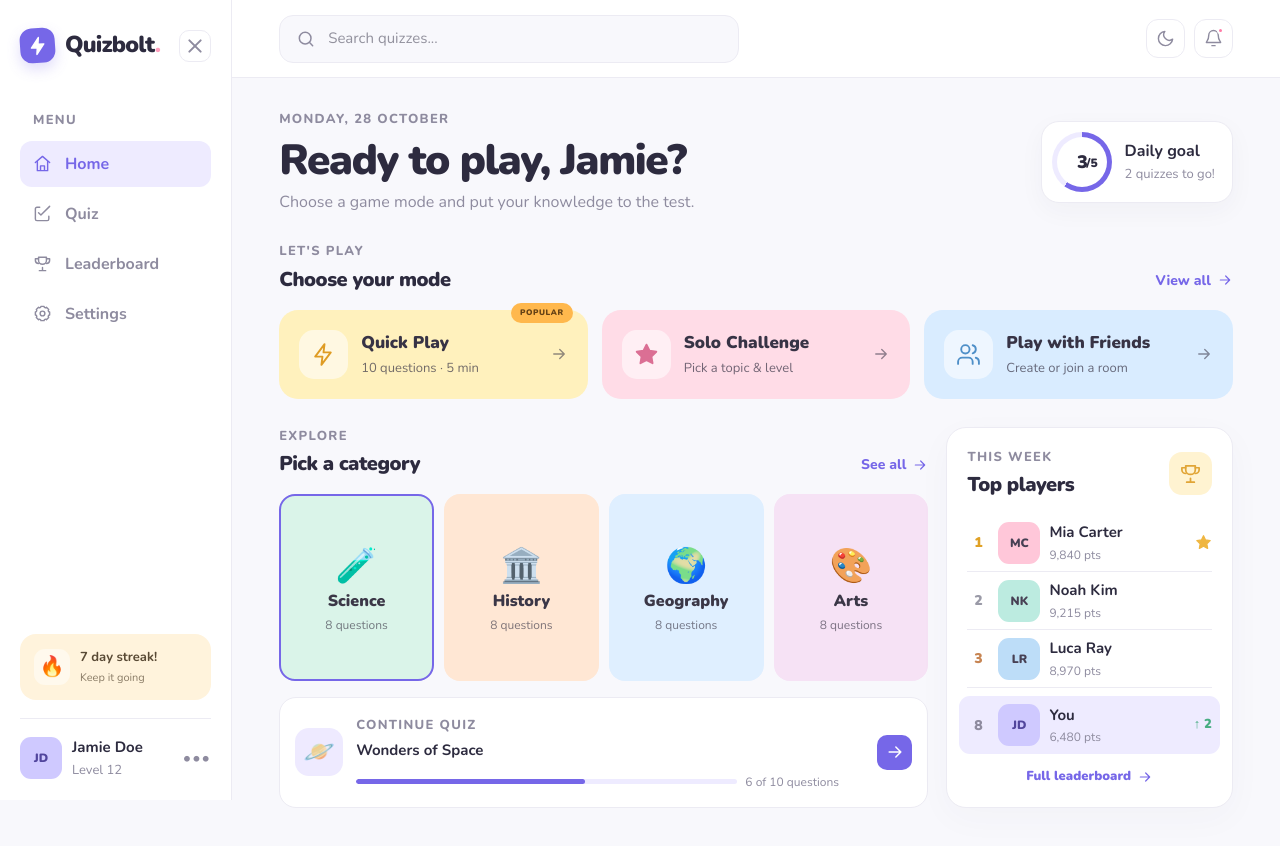
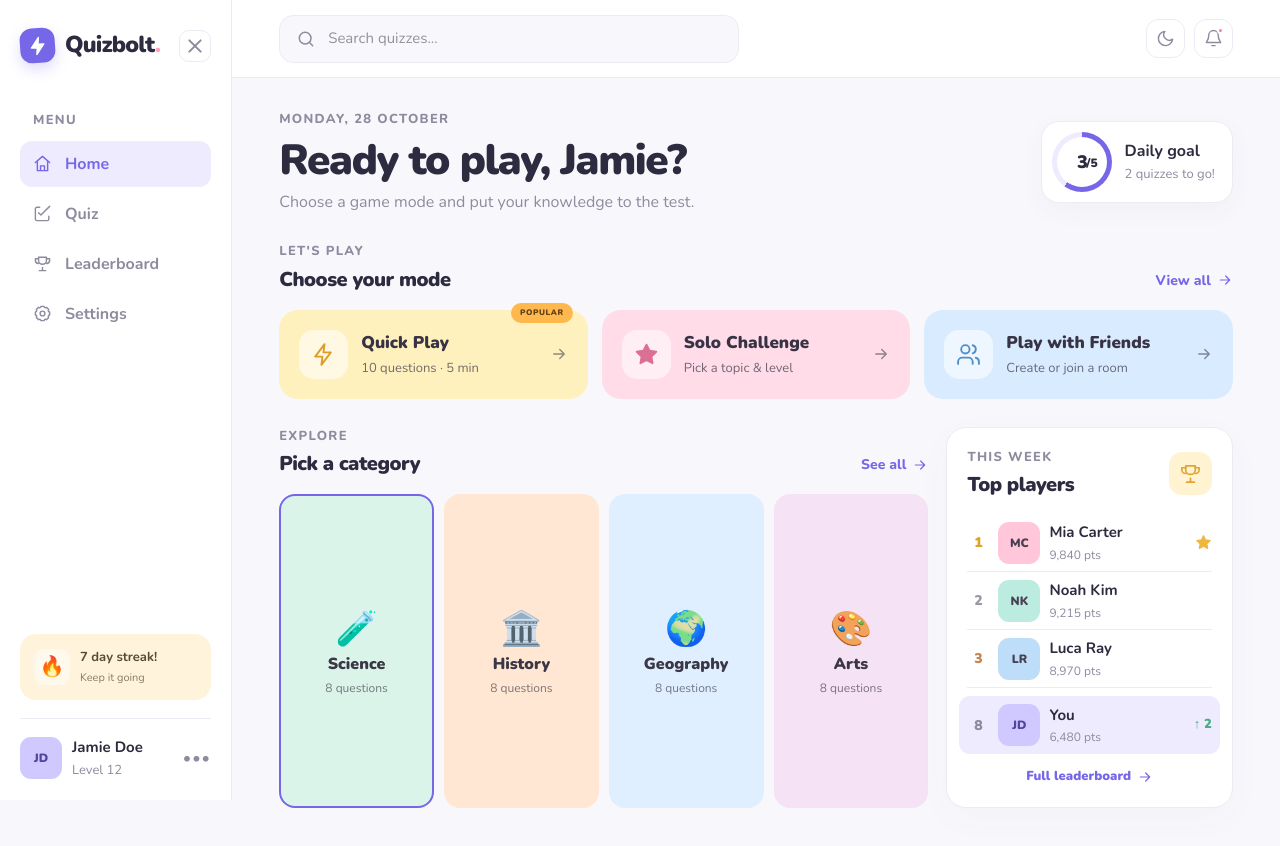
Before and after one commit to BangBangOperator/Quizbolt, a React (Vite) app: page / in a window 1280 px wide. Built offline with nearby package versions, Linux system fonts and the light colour scheme.

Commit message:
refactor: remove unused Continue Quiz feature and related code

```diff
--- a/src/App.jsx
+++ b/src/App.jsx
@@ -72,16 +72,6 @@ const initialNotifications = [
     unread: true,
   },
   {
-    id: 3,
-    emoji: "🪐",
-    type: "notifProgress",
-    color: "blue",
-    title: "Continue Wonders of Space",
-    text: "4 questions left to finish your quiz.",
-    time: "3 hours ago",
-    unread: true,
-  },
-  {
     id: 4,
     emoji: "👋",
     type: "notifInvites",
@@ -98,7 +88,6 @@ const DEFAULT_PREFS = {
   reduceMotion: false,
   notifRank: true,
   notifStreak: true,
-  notifProgress: true,
   notifInvites: true,
 };
 const DEFAULT_NAME = "Jamie Doe";
@@ -106,7 +95,11 @@ const DEFAULT_NAME = "Jamie Doe";
 function loadPrefs() {
   try {
     const saved = JSON.parse(localStorage.getItem("quiz-prefs"));
-    const merged = { ...DEFAULT_PREFS, ...saved };
+    // keep only known settings, so keys from older versions don't linger in storage
+    const merged = { ...DEFAULT_PREFS };
+    for (const key of Object.keys(DEFAULT_PREFS)) {
+      if (saved && key in saved) merged[key] = saved[key];
+    }
     if (![15, 20, 30].includes(merged.questionTime)) merged.questionTime = DEFAULT_PREFS.questionTime;
     return merged;
   } catch {
@@ -477,20 +470,6 @@ export default function App() {
                   </button>
                 ))}
               </div>
-              <div className="continue-card">
-                <div className="continue-icon">🪐</div>
-                <div className="continue-info">
-                  <span className="eyebrow">CONTINUE QUIZ</span>
-                  <strong>Wonders of Space</strong>
-                  <div className="progress">
-                    <i />
-                  </div>
-                  <small>6 of 10 questions</small>
-                </div>
-                <button aria-label="Continue Wonders of Space">
-                  <Icon name="arrow" size={20} />
-                </button>
-              </div>
             </section>
 
             <aside className="leaderboard-card">
--- a/src/Categories.jsx
+++ b/src/Categories.jsx
@@ -46,8 +46,8 @@ export default function Categories({ category, setCategory, onStart, onBack, don
         </div>
 
         <div className="start-card cat-start">
-          <div className="continue-icon">{selected.emoji}</div>
-          <div className="continue-info">
+          <div className="start-icon">{selected.emoji}</div>
+          <div className="start-info">
             <strong>{selected.name} quiz</strong>
             <span className="start-meta">
               {count} questions · about {Math.max(1, Math.round((count * questionTime) / 60))} min
--- a/src/QuizPage.jsx
+++ b/src/QuizPage.jsx
@@ -144,8 +144,8 @@ function Lobby({ categories, category, setCategory, done, goal, questionTime, on
           </div>
 
           <div className="start-card">
-            <div className="continue-icon">{selected.emoji}</div>
-            <div className="continue-info">
+            <div className="start-icon">{selected.emoji}</div>
+            <div className="start-info">
               <strong>{selected.name} quiz</strong>
               <span className="start-meta">
                 {count} questions · about {Math.round((count * questionTime) / 60)} min
--- a/src/Settings.jsx
+++ b/src/Settings.jsx
@@ -226,9 +226,6 @@ export default function Settings({
             <Row icon="bolt" tint="peach" title="Streak reminders" text="A nudge to keep your streak alive.">
               <Switch checked={prefs.notifStreak} onChange={(v) => setPref("notifStreak", v)} label="Streak reminders" />
             </Row>
-            <Row icon="quiz" tint="blue" title="Unfinished quizzes" text="Pick up where you left off.">
-              <Switch checked={prefs.notifProgress} onChange={(v) => setPref("notifProgress", v)} label="Unfinished quiz reminders" />
-            </Row>
             <Row icon="users" tint="pink" title="Friend invites" text="When someone invites you to a room.">
               <Switch checked={prefs.notifInvites} onChange={(v) => setPref("notifInvites", v)} label="Friend invite notifications" />
             </Row>
--- a/src/index.css
+++ b/src/index.css
@@ -851,65 +851,6 @@ main {
   border-color: #a99cff;
   box-shadow: 0 0 0 3px #7667e8aa;
 }
-.continue-card {
-  margin-top: 16px;
-  border: 1px solid var(--line);
-  background: var(--panel);
-  border-radius: 17px;
-  padding: 14px 15px;
-  display: flex;
-  align-items: center;
-  gap: 13px;
-}
-.continue-icon {
-  width: 48px;
-  height: 48px;
-  border-radius: 14px;
-  display: grid;
-  place-items: center;
-  font-size: 25px;
-  background: #eeeaff;
-}
-.continue-info {
-  flex: 1;
-  min-width: 0;
-}
-.continue-info > strong {
-  display: block;
-  font-size: 15px;
-  margin: 3px 0 7px;
-}
-.progress {
-  height: 5px;
-  background: var(--soft-purple);
-  border-radius: 5px;
-  overflow: hidden;
-  width: 75%;
-  display: inline-block;
-  vertical-align: middle;
-}
-.progress i {
-  display: block;
-  width: 60%;
-  height: 100%;
-  background: var(--purple);
-  border-radius: inherit;
-}
-.continue-info > small {
-  font-size: 12px;
-  color: var(--muted);
-  margin-left: 8px;
-}
-.continue-card > button {
-  width: 35px;
-  height: 35px;
-  display: grid;
-  place-items: center;
-  border: 0;
-  border-radius: 10px;
-  color: white;
-  background: var(--purple);
-}
 
 .leaderboard-card {
   background: var(--panel);
@@ -1183,12 +1124,6 @@ main {
   }
   .category-card {
     padding: 13px;
-  }
-  .continue-card {
-    margin-top: 14px;
-  }
-  .progress {
-    width: 55%;
   }
   .bottom-nav {
     position: fixed;
@@ -1232,9 +1167,6 @@ main {
   .mode-copy small {
     font-size: 11px;
   }
-  .continue-info > small {
-    display: none;
-  }
 }
 
 /* ================================================================
@@ -1322,7 +1254,21 @@ main {
   align-items: center;
   gap: 13px;
 }
-.start-card .continue-info > strong {
+.start-icon {
+  width: 48px;
+  height: 48px;
+  border-radius: 14px;
+  display: grid;
+  place-items: center;
+  font-size: 25px;
+  background: #eeeaff;
+}
+.start-info {
+  flex: 1;
+  min-width: 0;
+}
+.start-info > strong {
+  display: block;
   margin: 0 0 4px;
   font-size: 16px;
 }
@@ -1746,7 +1692,7 @@ main {
   .start-card {
     flex-wrap: wrap;
   }
-  .start-card .continue-info {
+  .start-card .start-info {
     flex: 1 1 0;
   }
   .start-card .primary-btn {
```
